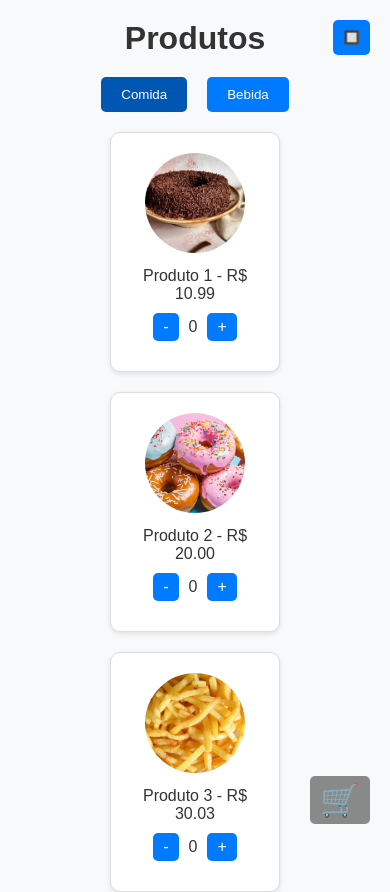
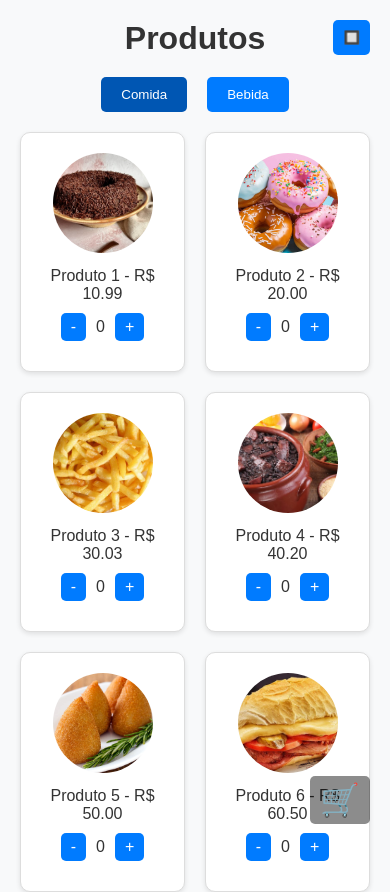
Before and after one commit to rafaelribeiro96/teste-restaurante, a Next.js app: page / in a window 390 px wide. Shown: the top 892 px of the page. Built offline with nearby package versions, Linux system fonts and the light colour scheme.

Commit message:
atualizando width

```diff
--- a/src/styles/index.css
+++ b/src/styles/index.css
@@ -1,5 +1,5 @@
 .products-page {
-  max-width: 800px;
+  max-width: 900px;
   margin: 0 auto;
   padding: 0;
   display: flex;
@@ -32,7 +32,7 @@
 /* Product list */
 
 .product-list {
-  max-width: 600px;
+  max-width: 768px;
 }
 
 ul.product-list {
@@ -50,9 +50,17 @@ ul.product-list li {
   border-radius: 10px;
   padding: 20px;
   text-align: center;
-  max-width: 170px;
+  max-width: 200px;
   box-shadow: 0 2px 5px rgba(0, 0, 0, 0.1);
   transition: transform 0.3s;
+}
+
+/* versao para mobile */
+@media (max-width: 768px) {
+  ul.product-list li {
+    width: calc(50% - 10px);
+    max-width: 200px;
+  }
 }
 
 
```
